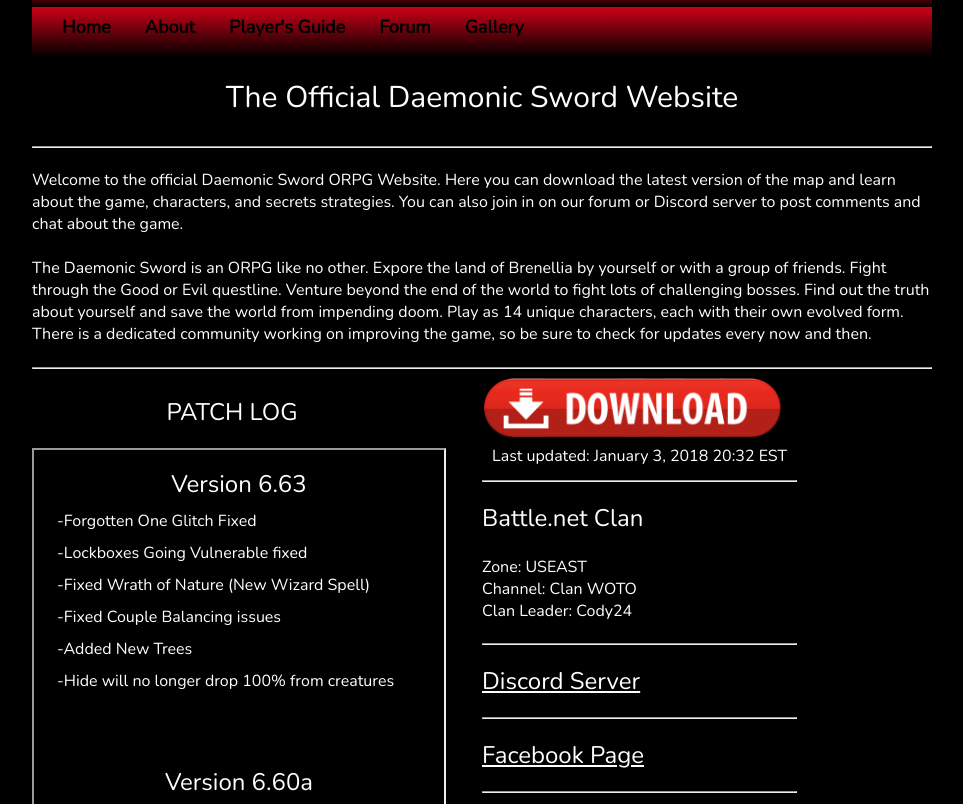
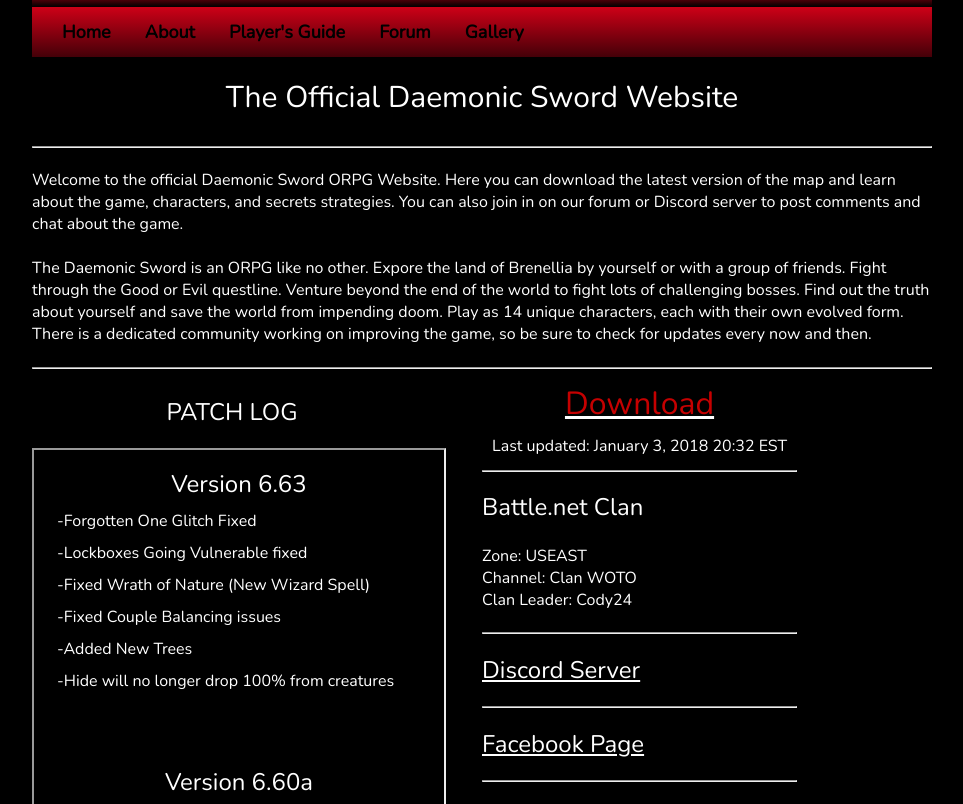
Before and after one commit to AngelOnFira/daemonic-sword-website, a plain HTML site: page index.html in a window 1280 px wide. Shown: the part 246-1050 px from the top of the page, without its empty margins (158-1121 px from the left). Drawn offline with nearby package versions, Linux system fonts and the light colour scheme.

Commit message:
Small changes

```diff
--- a/index.html
+++ b/index.html
@@ -38,7 +38,7 @@
                 </div>
                 <div id='right-column'>
                     <a href="http://www.daemonicswordorpg.com/files/Daemonic%20Sword%20ORPG%206.63.w3x">
-                        <img src="images/download.png" style="width: 300px;"/>
+                        <p class="download">Download</p>
                     </a>
                     <p class="Text">
                         Last updated:
--- a/styles.css
+++ b/styles.css
@@ -68,7 +68,7 @@ body {
 
 #navbar {
   height: 50px;
-  background: linear-gradient(#ce0017, black);
+  background: linear-gradient(#ce0017, #440008);
 }
 
 .nav-item {
@@ -78,7 +78,7 @@ body {
   cursor: pointer;
   font-size: 18px;
   line-height: 20px;
-  margin: 10px 0px 0px 30px;
+  margin: 15px 0px 0px 30px;
   width: auto;
   font-weight: 600;
   text-decoration: none;
@@ -145,3 +145,15 @@ body {
 	margin-bottom: auto;
 	margin-left: 0px;
 }
+
+.download {
+    color: rgb(197, 0, 0);
+	padding: 5px;
+	font-family: 'Nunito', sans-serif;
+	font-size: xx-large;
+	text-align: center;
+	margin-top: auto;
+	margin-right: 0px;
+	margin-bottom: auto;
+	margin-left: 0px;
+}
```
Also changed, not shown: images/download.png (deleted).
